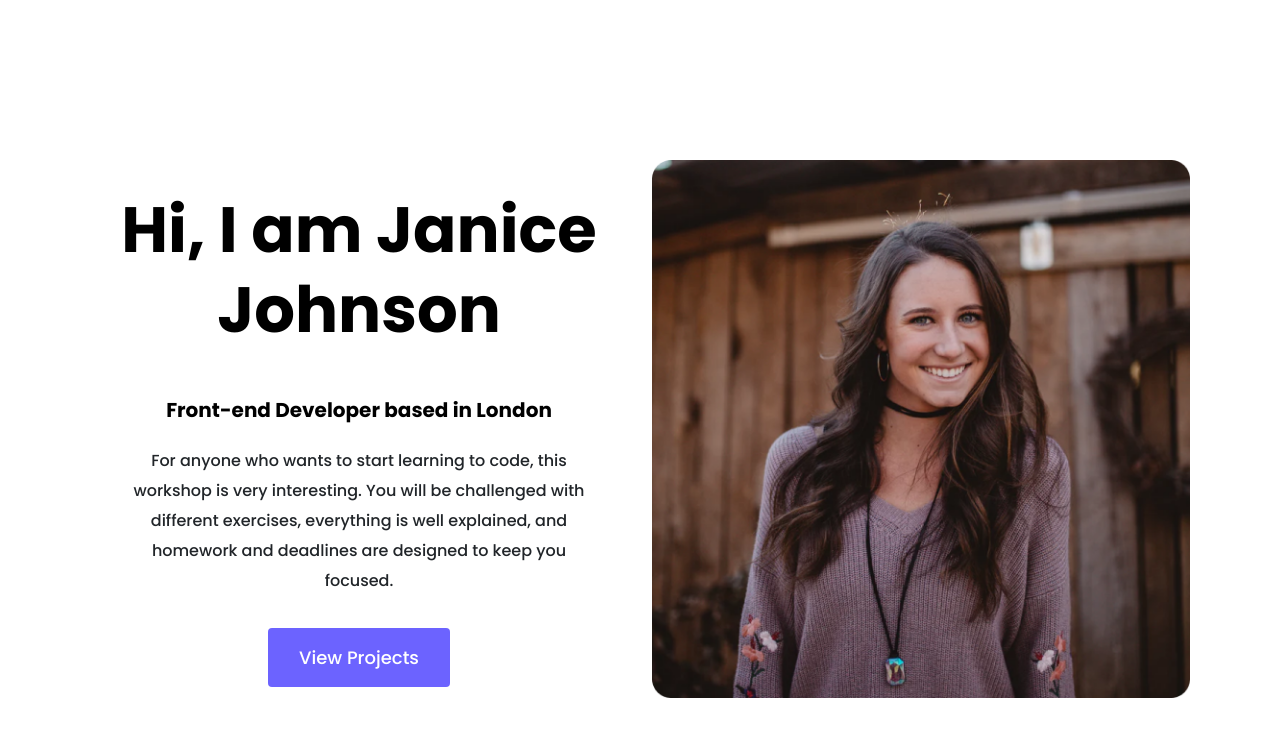
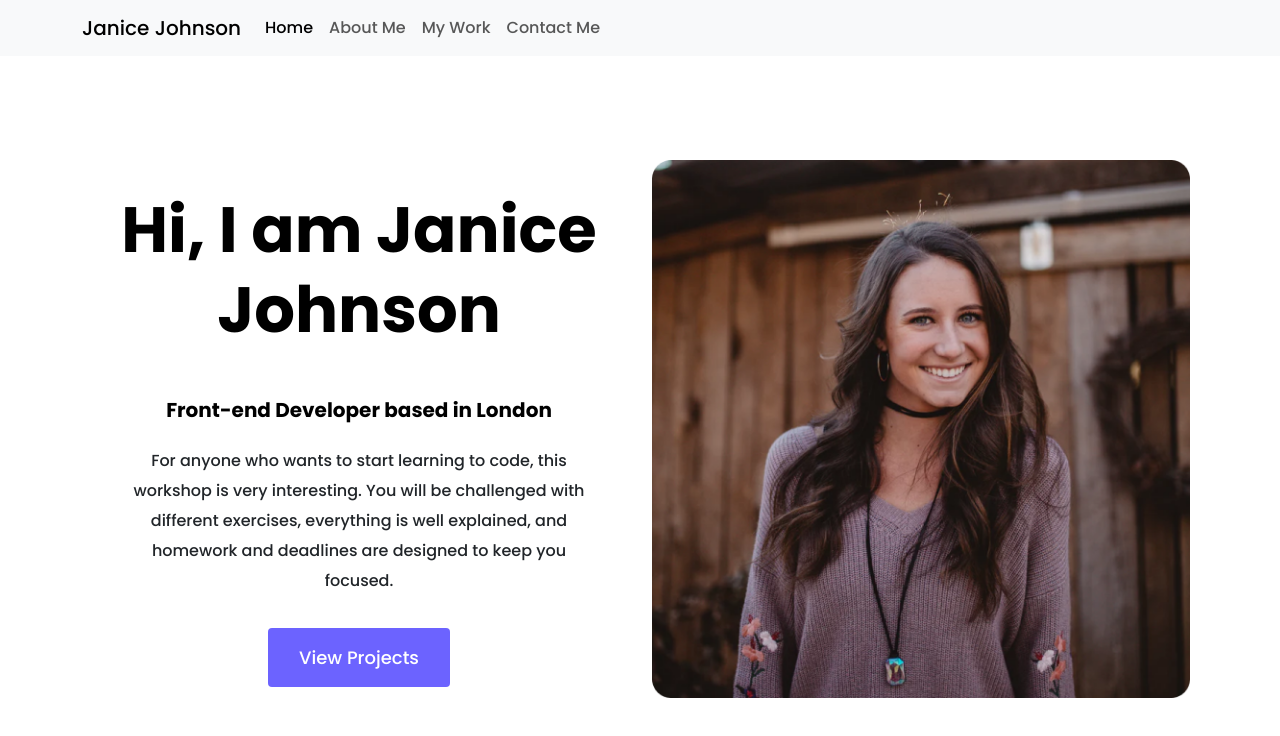
Before and after one commit to johnsonj70/Portfolio, a plain HTML site: page about.html in a window 1280 px wide. Drawn offline with nearby package versions, Linux system fonts and the light colour scheme.

Commit message:
Added navbar and navbar items

```diff
--- a/about.html
+++ b/about.html
@@ -15,6 +15,30 @@
 
 </head>
 <body>
+<nav class="navbar navbar-expand-lg navbar-light bg-light fixed-top">
+      <div class="container">
+        <a class="navbar-brand" href="index.html">Janice Johnson</a>
+        <button class="navbar-toggler" type="button" data-bs-toggle="collapse" data-bs-target="#navbarNav" aria-controls="navbarNav" aria-expanded="false" aria-label="Toggle navigation">
+          <span class="navbar-toggler-icon"></span>
+        </button>
+        <div class="collapse navbar-collapse" id="navbarNav">
+          <ul class="navbar-nav">
+            <li class="nav-item">
+              <a class="nav-link active" aria-current="page" href="/">Home</a>
+            </li>
+            <li class="nav-item">
+              <a class="nav-link" href="/about.html" title="About Janice Johnson">About Me</a>
+            </li>
+             <li class="nav-item">
+              <a class="nav-link" href="/about.html" title="About Janice Johnson">My Work</a>
+            </li>
+            <li class="nav-item">
+              <a class="nav-link" href="/about.html#contact" title="Contact Janice Johnson">Contact Me</a>
+            </li>
+          </ul>
+        </div>
+      </div>
+    </nav>
     <div class="about-section container">
         <div class="row">
             <div class="col-lg-6">
```
Also changed, not shown: index.html (+24 -0 lines).
